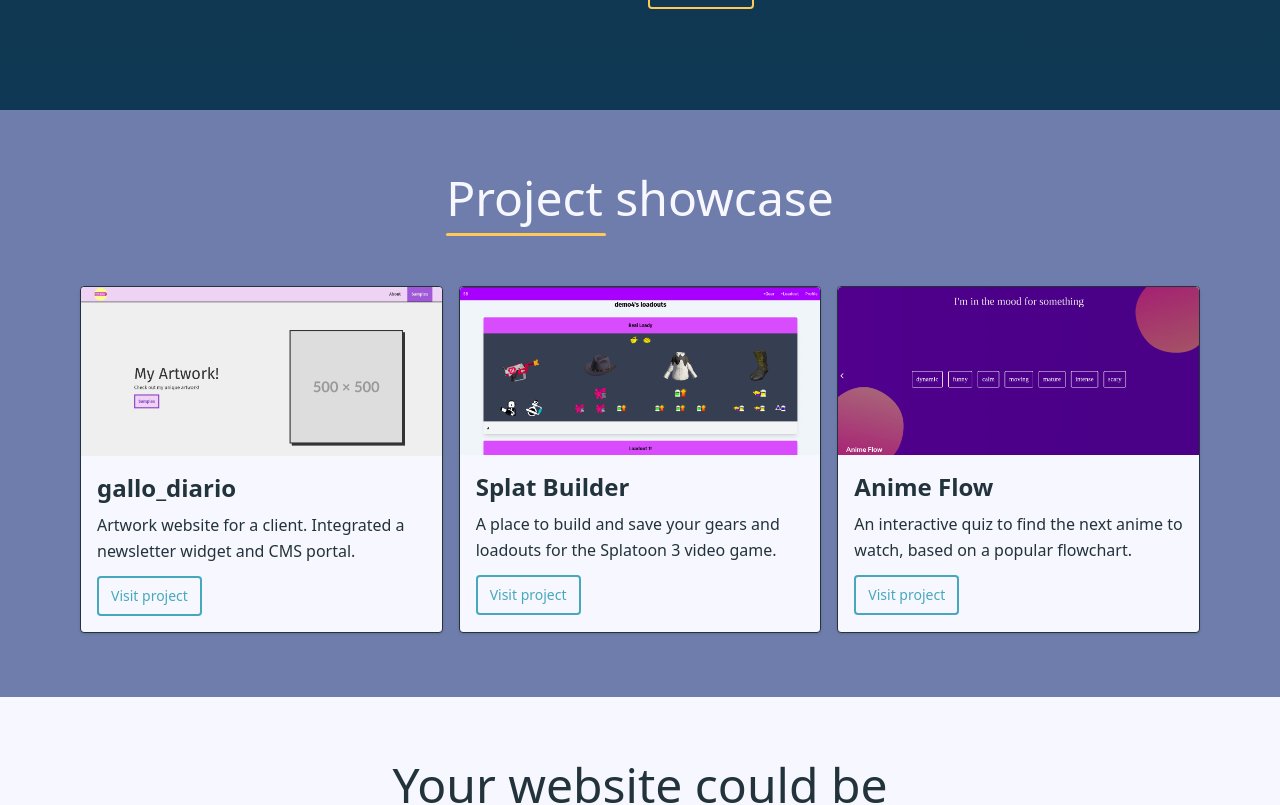
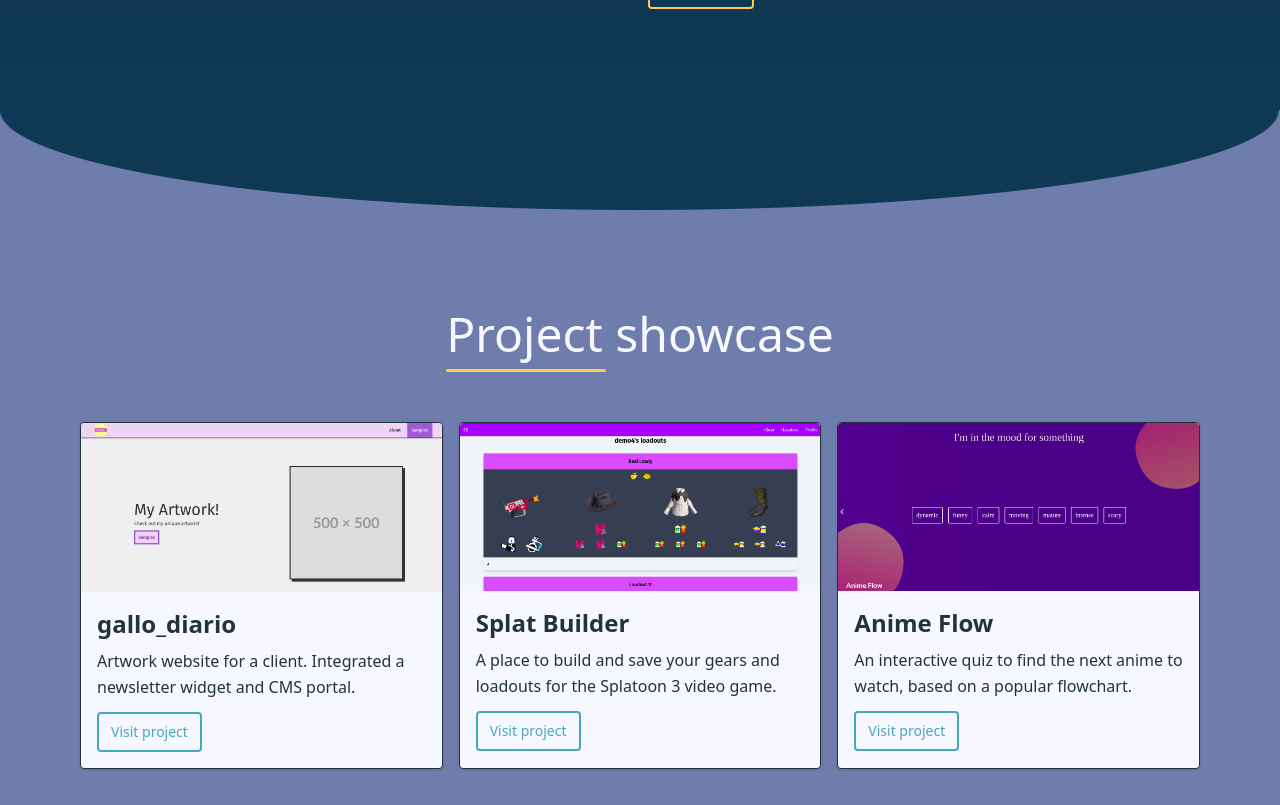
Before and after one commit to sandeepsingh11/personal-site, a SvelteKit app: page / in a window 1280 px wide. Shown: the part 1199-2004 px from the top of the page. Built offline with nearby package versions, Linux system fonts and the light colour scheme.

Commit message:
add semi-circle png

```diff
--- a/src/lib/comp/projects.svelte
+++ b/src/lib/comp/projects.svelte
@@ -2,7 +2,7 @@
     export let projects;
 </script>
 
-<div class="py-16 bg-secondary-500" id="showcase">
+<div class="pt-[200px] pb-24 bg-secondary-500" id="showcase">
     <div class="relative w-fit mx-auto">
         <span class="block absolute w-40 h-[3px] bg-accent-500 left-0 -bottom-3.5 rounded-full"></span>
         <h2 class="text-5xl text-white font-medium mb-16 text-center">Project showcase</h2>
--- a/src/routes/+page.svelte
+++ b/src/routes/+page.svelte
@@ -10,12 +10,17 @@
     export let data;
 </script>
 
-<div class="bg-gradient-to-b from-black to-primary-900 text-white">
+<div class="relative bg-gradient-to-b from-black to-primary-900 text-white">
     <!-- hero -->
     <Hero />
 
     <!-- about -->
     <About />
+
+    <!-- section transition -->
+    <div class="absolute -bottom-[100px] left-0 w-full h-[100px] bg-no-repeat">
+        <img src="/bottom-semi-circle.png" alt="bottom semi circle" class="w-full h-full">
+    </div>
 </div>
 
 <!-- project showcase -->
```
Also changed, not shown: static/bottom-semi-circle.png (added).
